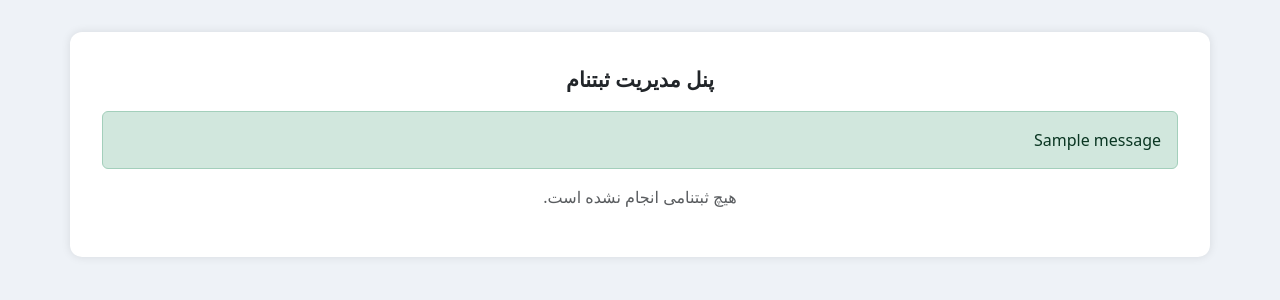
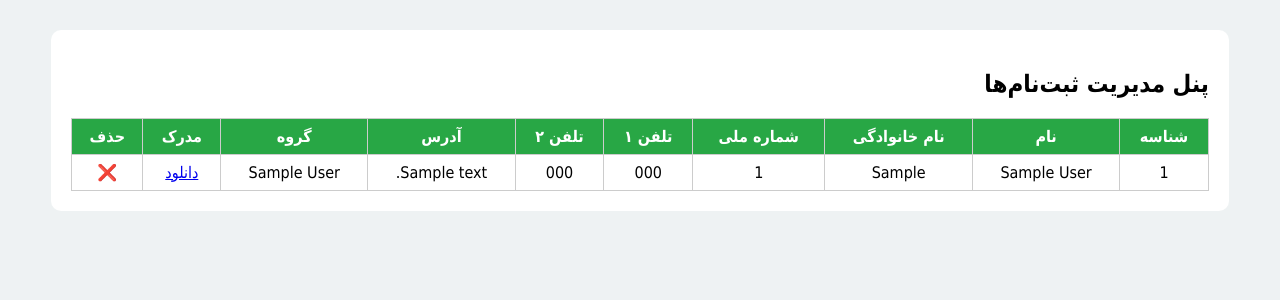
Before and after one commit to blueskyaerospace93-commits/koodak-registration, a Flask app: page /admin in a window 1280 px wide. Shown: the top 300 px of the page. Run offline with Flask 3, Linux system fonts and the light colour scheme; tables that the repository leaves empty hold one stand-in row (values such as "Sample post"); one stand-in notice (Sample message) is shown.

Commit message:
Update admin.html

```diff
--- a/templates/admin.html
+++ b/templates/admin.html
@@ -1,83 +1,56 @@
-
 <!DOCTYPE html>
-<html lang="fa" dir="rtl">
+<html lang="fa">
 <head>
     <meta charset="UTF-8">
-    <title>پنل ادمین مهدکودک</title>
-    <link href="https://cdn.jsdelivr.net/npm/bootstrap@5.3.0/dist/css/bootstrap.rtl.min.css" rel="stylesheet">
+    <title>پنل مدیریت</title>
     <style>
-        body { padding: 2rem; background-color: #eef2f7; }
-        .container { background: white; padding: 2rem; border-radius: 12px; box-shadow: 0 0 10px rgba(0,0,0,0.1); }
-        .title { font-size: 1.3rem; font-weight: bold; margin-bottom: 1rem; text-align: center; }
-        table { font-size: 0.95rem; }
+        body { font-family: Tahoma, sans-serif; direction: rtl; background: #eef2f3; }
+        .container { max-width: 90%; margin: 30px auto; background: #fff; padding: 20px; border-radius: 10px; }
+        table { width: 100%; border-collapse: collapse; }
+        table, th, td { border: 1px solid #ccc; }
+        th, td { padding: 8px; text-align: center; }
+        th { background: #28a745; color: white; }
+        a.delete { color: red; text-decoration: none; font-weight: bold; }
+        a.delete:hover { text-decoration: underline; }
     </style>
 </head>
 <body>
-
 <div class="container">
-        <div class="title">پنل مدیریت ثبتنام</div>
-
-        {% with messages = get_flashed_messages(with_categories=true) %}
-          {% if messages %}
-            {% for cat, msg in messages %}
-              <div class="alert alert-{{ 'success' if cat=='success' else 'info' }}" role="alert">{{ msg }}</div>
-            {% endfor %}
-          {% endif %}
-        {% endwith %}
-
-        {% if records %}
-        <div class="table-responsive">
-            <table class="table table-bordered table-hover align-middle">
-                <thead class="table-light">
+    <h2>پنل مدیریت ثبت‌نام‌ها</h2>
+    <table>
         <tr>
-
-                        <th>ردیف</th>
+            <th>شناسه</th>
             <th>نام</th>
             <th>نام خانوادگی</th>
-                        <th>تاریخ تولد</th>
-                        <th>کد ملی</th>
-                        <th>نام ولی</th>
-                        <th>شماره</th>
+            <th>شماره ملی</th>
+            <th>تلفن ۱</th>
+            <th>تلفن ۲</th>
             <th>آدرس</th>
-                        <th>کلاس</th>
+            <th>گروه</th>
             <th>مدرک</th>
-                        <th>عملیات</th>
+            <th>حذف</th>
         </tr>
-                </thead>
-                <tbody>
-                    {% for row in records %}
+        {% for row in rows %}
         <tr>
-                        <td>{{ loop.index }}</td>
+            <td>{{ row[0] }}</td>
             <td>{{ row[1] }}</td>
             <td>{{ row[2] }}</td>
             <td>{{ row[3] }}</td>
             <td>{{ row[4] }}</td>
-
             <td>{{ row[5] }}</td>
             <td>{{ row[6] }}</td>
             <td>{{ row[7] }}</td>
-                        <td>{{ row[8] }}</td>
             <td>
-                            {% if row[9] %}
-                              <a href="{{ url_for('uploaded_file', filename=row[9]) }}" target="_blank">مشاهده</a>
+                {% if row[8] %}
+                    <a href="{{ row[8] }}" target="_blank">دانلود</a>
                 {% else %}
                     -
                 {% endif %}
             </td>
-                        <td>
-                            <form action="/delete/{{ row[0] }}" method="post" onsubmit="return confirm('آیا از حذف این رکورد مطمئن هستید؟');">
-                                <button type="submit" class="btn btn-sm btn-danger">حذف</button>
-
-                            </form>
-                        </td>
+            <td><a class="delete" href="/delete/{{ row[0] }}">❌</a></td>
         </tr>
         {% endfor %}
-                </tbody>
     </table>
-        </div>
-        {% else %}
-            <p class="text-center text-muted">هیچ ثبتنامی انجام نشده است.</p>
-        {% endif %}
 </div>
 </body>
 </html>
```
Lines whose indentation alone changed are shown as unchanged.
